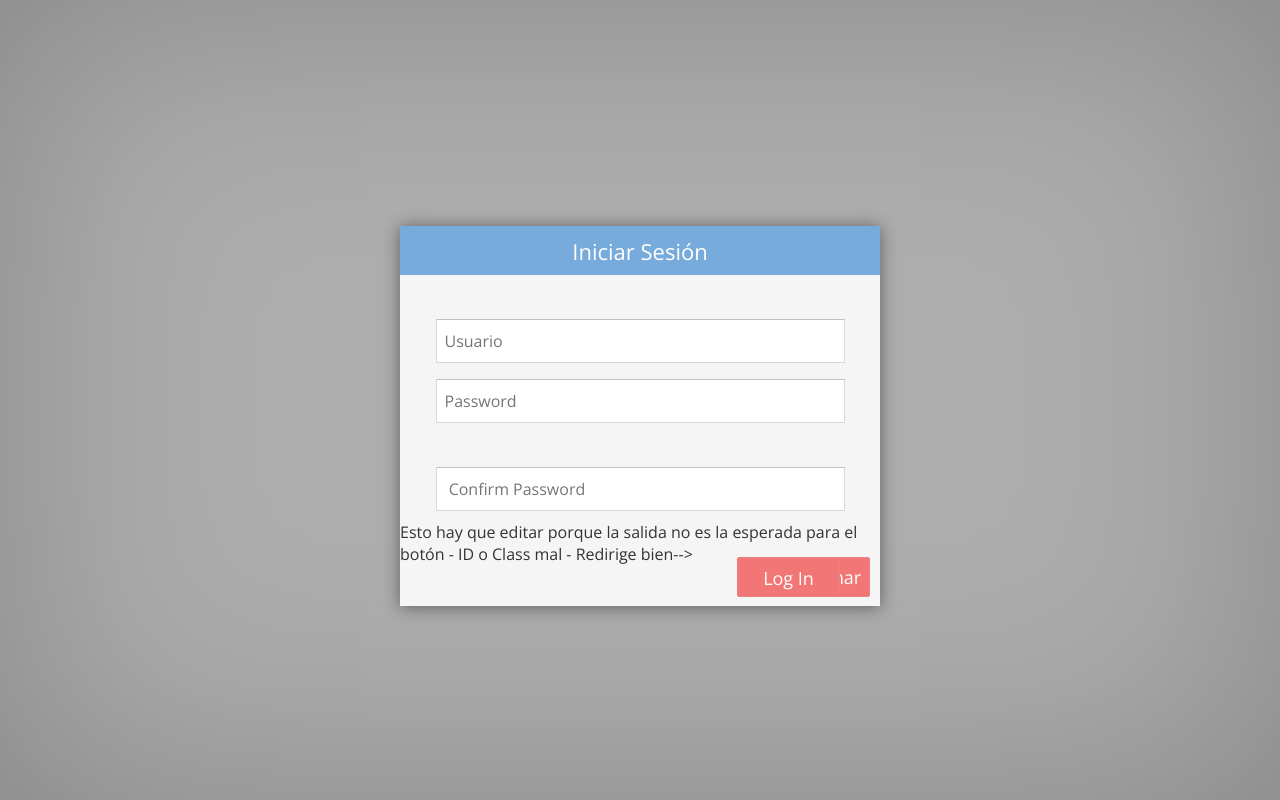
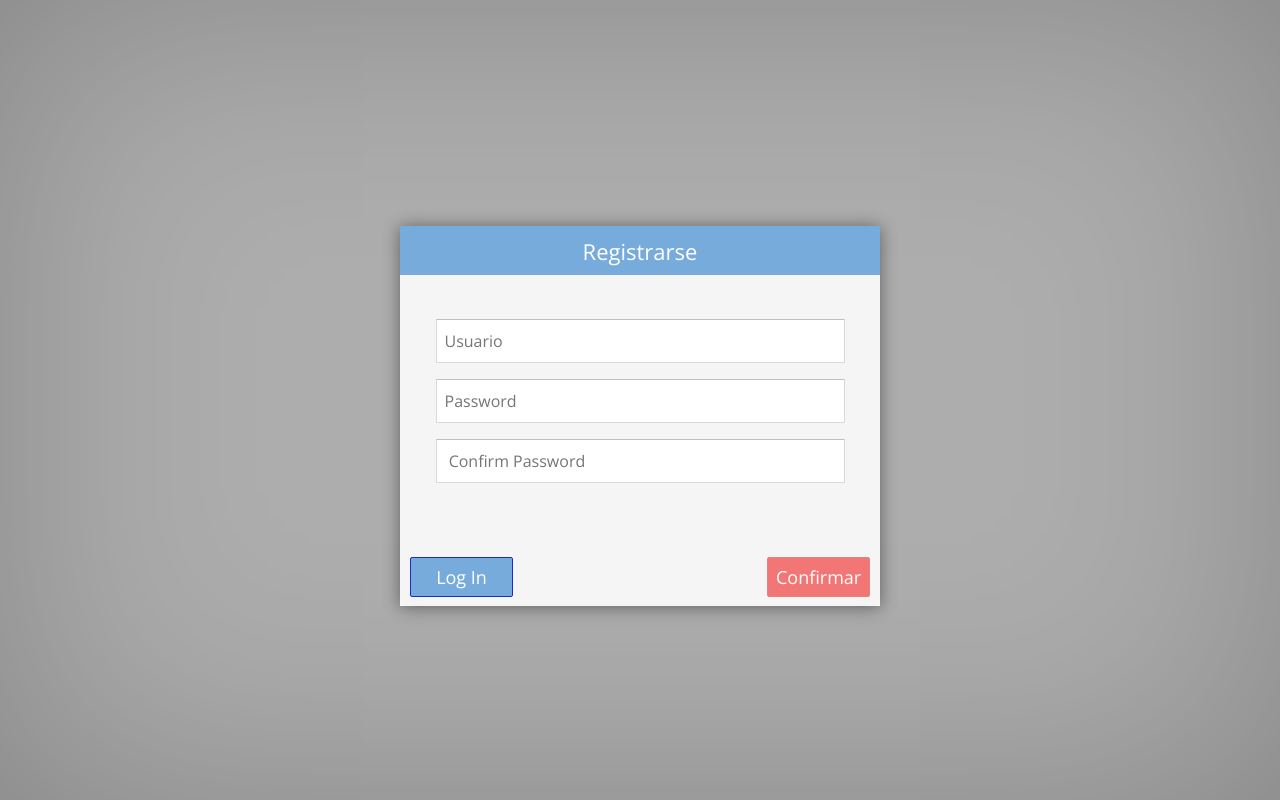
Before and after one commit to LauraMedina93/app-sessions-php, a PHP site: page /register.php in a window 1280 px wide. Run offline with PHP 8.4, Linux system fonts and the light colour scheme; some libraries are stand-ins or nearby versions.

Commit message:
Buttons to Sign Up & Log In Added

```diff
--- a/css/style.css
+++ b/css/style.css
@@ -152,18 +152,6 @@ button, #signupb {
     cursor: pointer;
 }
 
-#redirect {
-    margin: 0px;
-    padding: 10px 0px 9px;
-    color: rgb(255, 255, 255);
-    font-size: 32px;
-    width: 100%;
-    text-align: center;
-    font-weight: normal;
-    background: #76ABDB;
-    font-size: 22px;
-}
-
 button, #redirect {
     background: #f8f8f8;
     border: 1px solid #c6c6c6;
@@ -171,13 +159,13 @@ button, #redirect {
     line-height: -20px;
     -webkit-border-radius: 2px;
     border-radius: 2px;
-    background: #f37676;
-    border-color: #E78282;
+    background: #76abdb;
+    border-color: #182eca;
     font-weight: normal;
     margin: 3px 0 0 0;
     color: #fff;
     position: absolute;
-    right: 40px;
+    left: 10px;
     bottom: 9px;
     font-size: 18px;
     width: 103px;
--- a/index.php
+++ b/index.php
@@ -26,7 +26,7 @@
             <input id="pass" name="password" class="input" type="password" placeholder="Password">
             <input type="submit" id="signupb" class="button" value="Ingresar"/>
         </form>
-        <a href="register.php" class="signup">Sign Up</a>
+        <input id="redirect" class="button" onclick="location.href='register.php'" value="Sign Up"/>
     </div>
     <script src="js/index.js"></script>
 </div>
--- a/register.php
+++ b/register.php
@@ -21,14 +21,14 @@
         <?php if (isset($_GET['error'])):?>
         <p id="paragraph"> Error: <?php echo ($_GET['error'])?>!</p>
         <?php endif?>
-        <h1 id="signup" class= "title">Iniciar Sesión</h1>
+        <h1 id="signup" class= "title">Registrarse</h1>
         <form action="signup.php" method="POST" id="form-login">
             <input id="name" name="name" class="input" placeholder="Usuario">
             <input id="pass" name="password" class="input" type="password" placeholder="Password">
-            <input id="duplicated_pass" name="duplicated_password" class="input" type="password" placeholder=" Confirm Password">
+            <input id="pass" name="duplicated_password" class="input" type="password" placeholder=" Confirm Password">
             <input type="submit" id="signupb" class="button" value="Confirmar"/>
         </form>
-        <!--> Esto hay que editar porque la salida no es la esperada para el botón - ID o Class mal - Redirige bien-->
+
         <input id="redirect" class="button" onclick="location.href='index.php'" value="Log In"/>
     </div>
     <script src="js/index.js"></script>
```
